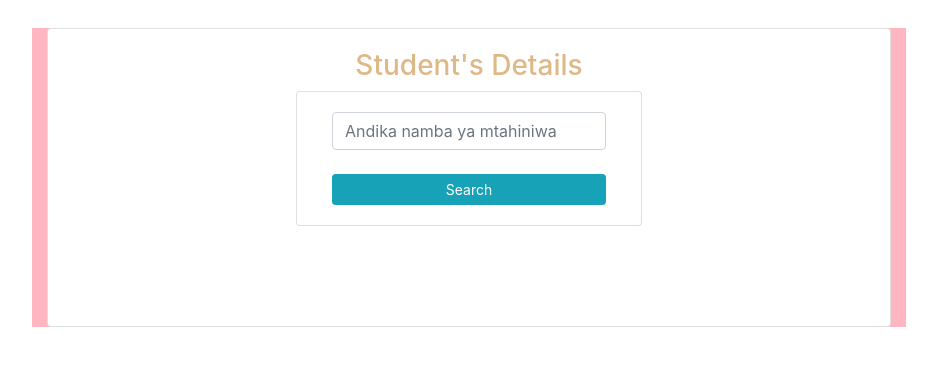
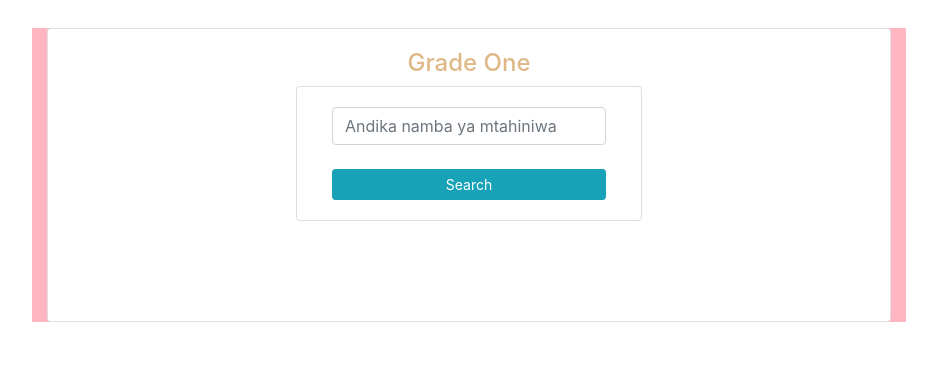
Before and after one commit to phirisamajr/teletext1, a Django app: a page that uses student_results/templates/student_results/sarisstd1.html in a window 1280 px wide. Shown: the part 56-422 px from the top of the page, without its empty margins (171-1108 px from the left). Run offline with Django 3.2, Linux system fonts and the light colour scheme; a user stored in the database is signed in; some libraries are stand-ins or nearby versions.

Commit message:
Update sarisstd1.html

```diff
--- a/student_results/templates/student_results/sarisstd1.html
+++ b/student_results/templates/student_results/sarisstd1.html
@@ -52,7 +52,7 @@ integrity="sha384-Vkoo8x4CGsO3+Hhxv8T/Q5PaXtkKtu6ug5TOeNV6gBiFeWPGFN9MuhOf23Q9If
 	<div class="col-md-8 offset-md-2 mt-1">
 		<div class="card card-body">
 
-            <h3 style="text-align: center">Student's Details</h3>
+            <h4 style="text-align: center">Grade One</h4>
             {% load crispy_forms_tags %}
 
           <form action="." method="post" enctype="multipart/form-data">
```
